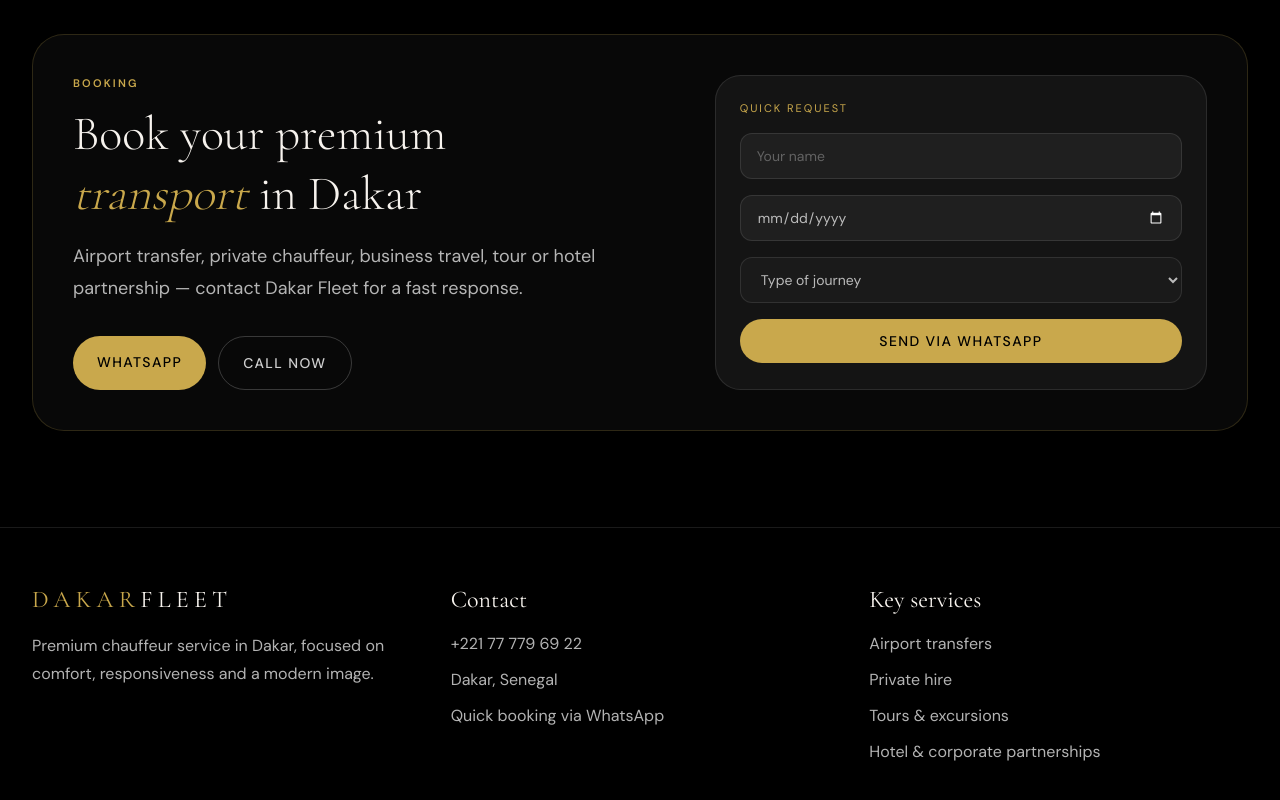
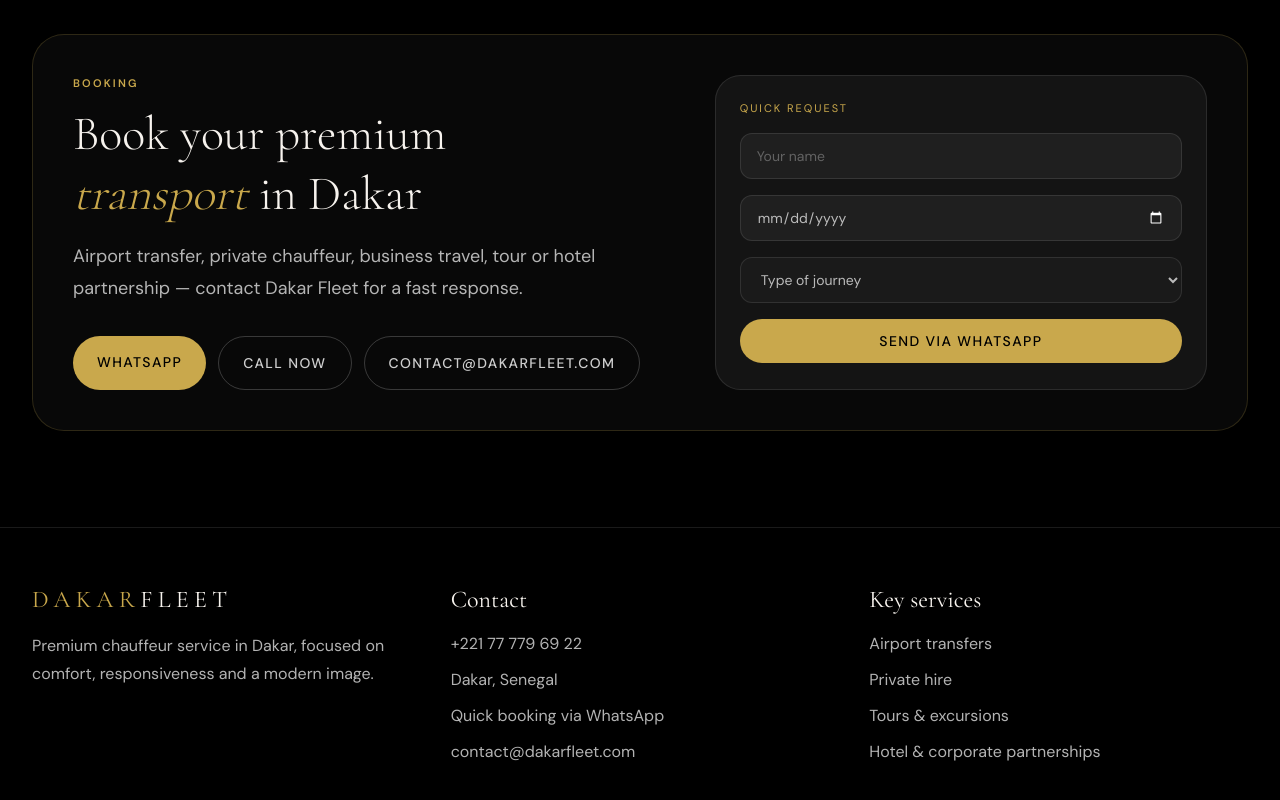
Before and after one commit to gueda2011-dot/dakar-fleet, a Next.js app: page /en in a window 1280 px wide. Shown: the part 4846-5646 px from the top of the page. Built offline with nearby package versions, Linux system fonts and the light colour scheme.

Commit message:
refonte premium homepage dakar fleet

```diff
--- a/app/en/page.tsx
+++ b/app/en/page.tsx
@@ -95,7 +95,6 @@
   );
 }
 
-// ── Lang switcher ──────────────────────────────────────────────
 function LangSwitcher() {
   return (
     <div className="flex items-center gap-1 rounded-full border border-white/15 p-0.5 text-[0.72rem] uppercase tracking-[0.1em]">
@@ -115,16 +114,9 @@
       {/* ── HEADER ── */}
       <header className="sticky top-0 z-50 border-b border-white/10 bg-[rgba(10,10,10,0.78)] backdrop-blur-xl">
         <div className="mx-auto flex max-w-7xl items-center justify-between px-6 py-4 lg:px-8">
-         <a href="#top" className="flex items-center">
-  <Image
-    src="/logo.png"
-    alt="Dakar Fleet"
-    width={150}
-    height={56}
-    className="h-14 w-auto object-contain"
-    priority
-  />
-</a>
+          <a href="#top" className="flex items-center">
+            <Image src="/logo.png" alt="Dakar Fleet" width={150} height={56} className="h-14 w-auto object-contain" priority />
+          </a>
           <nav className="hidden items-center gap-8 text-[0.78rem] uppercase tracking-[0.12em] text-white/70 md:flex">
             <a href="#services" className="transition hover:text-white">{t.nav.services}</a>
             <a href="#tarifs" className="transition hover:text-white">{t.nav.pricing}</a>
@@ -347,9 +339,11 @@
                   {t.contact.title}<br /><span className="italic text-[#C9A84C]">{t.contact.titleHighlight}</span> {t.contact.titleEnd}
                 </h2>
                 <p className="mt-4 max-w-2xl text-lg leading-8 text-white/70">{t.contact.subtitle}</p>
-                <div className="mt-8 flex flex-col gap-3 sm:flex-row">
+                {/* ── CONTACT BUTTONS ── */}
+                <div className="mt-8 flex flex-col gap-3 sm:flex-row sm:flex-wrap">
                   <a href={WA} className="rounded-full bg-[#C9A84C] px-6 py-4 text-center text-sm font-medium uppercase tracking-[0.1em] text-black transition hover:scale-[1.02] hover:bg-[#E8C97A]">{t.contact.whatsapp}</a>
                   <a href="tel:+221777796922" className="rounded-full border border-white/20 px-6 py-4 text-center text-sm font-medium uppercase tracking-[0.1em] text-white/80 transition hover:border-[#C9A84C] hover:text-[#C9A84C]">{t.contact.call}</a>
+                  <a href="mailto:contact@dakarfleet.com" className="rounded-full border border-white/20 px-6 py-4 text-center text-sm font-medium uppercase tracking-[0.1em] text-white/80 transition hover:border-[#C9A84C] hover:text-[#C9A84C]">{t.contact.email}</a>
                 </div>
               </div>
               <ContactForm />
@@ -371,6 +365,7 @@
               <p>{t.footer.phone}</p>
               <p>{t.footer.location}</p>
               <p>{t.footer.whatsappNote}</p>
+              <a href="mailto:contact@dakarfleet.com" className="block transition hover:text-[#C9A84C]">{t.footer.email}</a>
             </div>
           </div>
           <div>
```
